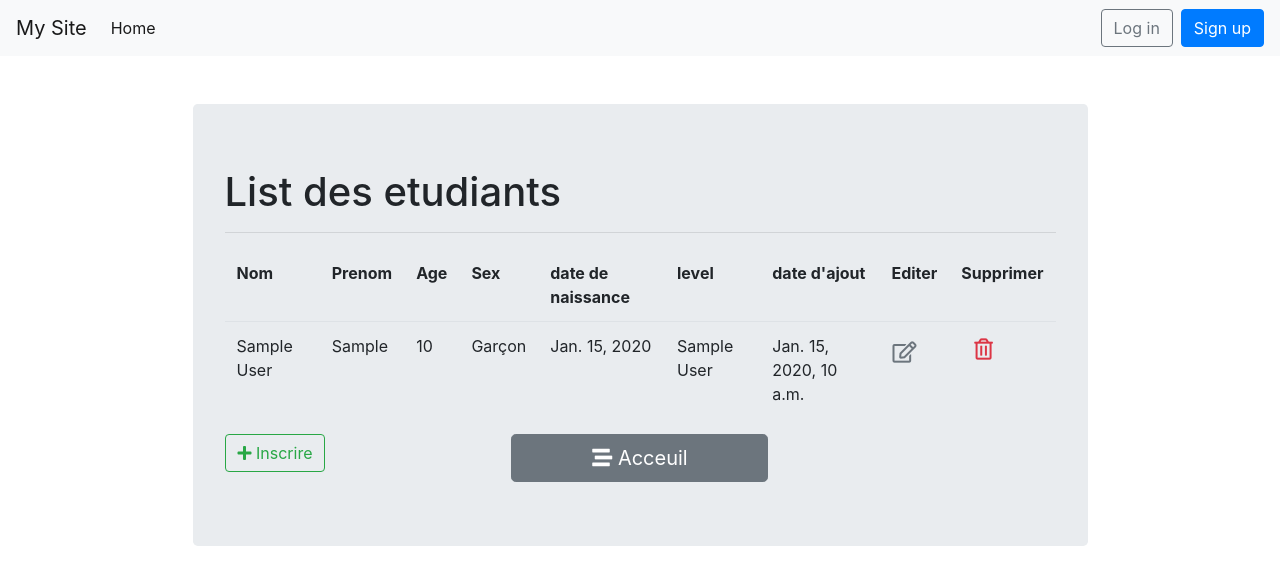
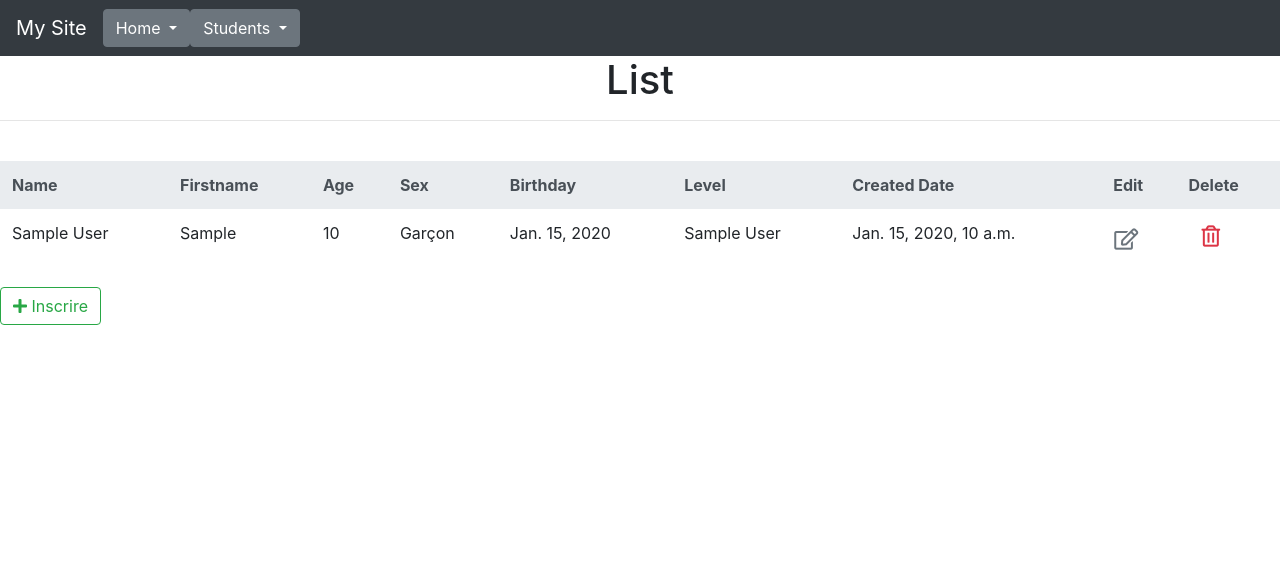
Before and after one commit to jou8/DjangoProject, a Django app: page /student/ in a window 1280 px wide. Shown: the top 585 px of the page. Run offline with Django 3.2, Linux system fonts and the light colour scheme; tables that the repository leaves empty hold one stand-in row (values such as "Sample post"); some libraries are stand-ins or nearby versions.

Commit message:
Modifications des templates

```diff
--- a/templates/base.html
+++ b/templates/base.html
@@ -8,7 +8,7 @@
     <title>{%block title%} {% endblock title%}</title>
 </head>
 <body>
-    <nav class="navbar navbar-expand-lg navbar-light bg-light">
+    <nav class="navbar navbar-expand-lg navbar-dark bg-dark">
         <a class="navbar-brand" href="{% url 'home'%}">My Site</a>
         <button class="navbar-toggler" type="button" data-toggle="collapse" data-target="#navbarSupportedContent" aria-controls="navbarSupportedContent" aria-expanded="false" aria-label="Toggle navigation">
           <span class="navbar-toggler-icon"></span>
@@ -17,37 +17,34 @@
       <div class="collapse navbar-collapse" id="navbarSupportedContent">
         <ul class="navbar-nav mr-auto">
           <li class="nav-item active">
-            <a class="nav-link" href="{% url 'home'%}">Home <span class="sr-only"></span></a>
-          </li>
-           <li class="nav-item">
-            {% if user.is_authenticated %}
-            <a class="nav-link" href="{% url 'student_list'%}">Student</a>
-            {% endif %}
-          </li>
-        </ul>
-          {% if user.is_authenticated %}
             <div class="dropdown">
               <button class="btn btn-secondary dropdown-toggle" type="button" id="dropdownMenuButton" data-toggle="dropdown" aria-haspopup="true" aria-expanded="false">
-                {{user.username}}
+                Home
               </button>
-              <div class="dropdown-menu dropdown-menu-right" aria-labelledby="dropdownMenuButton">
+              <div class="dropdown-menu" aria-labelledby="dropdownMenuButton">
+                <a class="dropdown-item" href="{% url 'register'%}">Sign Up</a>
+                <a class="dropdown-item" href="{% url 'login'%}">Login</a>
                 <a class="dropdown-item" href="{% url 'logout'%}">Logout</a>
               </div>
             </div>
-          {% else %}
-            <form class="form-inline my-2 my-lg-0">
-              <a href="{% url 'login' %}" class="btn btn-outline-secondary">Log in</a>
-              <a href="{% url 'register' %} "class="btn btn-primary ml-2"> Sign up </a>
-            </form>
-          {%endif%}
-      </div>
-    </nav>
-    <div class="container">
-      <div class="col-md-10 offset-md-1 mt-5">
-          <div class="jumbotron">
-              {%block content%} {%endblock content%}
+          </li>
+          <li class="nav-item">
+            <div class="dropdown">
+              <button class="btn btn-secondary dropdown-toggle" type="button" id="dropdownMenuButton" data-toggle="dropdown" aria-haspopup="true" aria-expanded="false">
+                Students
+              </button>
+              <div class="dropdown-menu" aria-labelledby="dropdownMenuButton">
+                <a class="dropdown-item" href="{% url 'student_insert'%}">Forms</a>
+                <a class="dropdown-item" href="{% url 'student_list'%}">List</a>
+                <a class="dropdown-item" href="{% url 'home'%}">Home</a>
               </div>
             </div>
+          </li>
+        </ul>
+        {%block nav%}{%endblock nav%}
+
+    </nav>
+    {%block content%} {%endblock content%}
   </div>
   <script src="https://code.jquery.com/jquery-3.4.1.slim.min.js" integrity="sha384-J6qa4849blE2+poT4WnyKhv5vZF5SrPo0iEjwBvKU7imGFAV0wwj1yYfoRSJoZ+n" crossorigin="anonymous"></script>
   <script src="https://cdn.jsdelivr.net/npm/popper.js@1.16.0/dist/umd/popper.min.js" integrity="sha384-Q6E9RHvbIyZFJoft+2mJbHaEWldlvI9IOYy5n3zV9zzTtmI3UksdQRVvoxMfooAo" crossorigin="anonymous"></script>
--- a/templates/student_register/student_list.html
+++ b/templates/student_register/student_list.html
@@ -6,20 +6,21 @@
 
 
 {% block content%}
-    <h1>List des etudiants</h1>
+    <h1 style="text-align: center; text-shadow: inherit;">List </h1>
     <hr>
-    <table class="table table-borderless">
-        <thead class="border-bottom font-weight-bold">
+    <br>
+    <table class="table table-borderless ">
+        <thead class="thead-light">
             <tr>
-                <td>Nom</td>
-                <td>Prenom</td>
-                <td>Age</td>
-                <td>Sex</td>
-                <td>date de naissance</td>
-                <td>level</td>
-                <td>date d'ajout</td>
-                <td>Editer</td>
-                <td>Supprimer</td>
+                <th>Name</th>
+                <th>Firstname</th>
+                <th>Age</th>
+                <th>Sex</th>
+                <th>Birthday</th>
+                <th>Level</th>
+                <th>Created Date</th>
+                <th>Edit</th>
+                <th>Delete</th>
 
             </tr>
         </thead>
@@ -54,13 +55,6 @@
             <a href="{% url 'student_insert' %}" class="btn btn-outline-success">
                 <i class="fas fa-plus"></i> Inscrire
             </a>
-
-        </div>
-
-        <div class="col-md-4">
-            <a href="{% url 'home'%}" class="btn btn-secondary btn-block btn-lg">
-                <i class="fas fa-stream"></i> Acceuil
-            </a>
         </div>
     </div>
 
```
Also changed, not shown: templates/home.html (+24 -1 lines), templates/registration/login.html (+18 -0 lines), templates/registration/register.html (+16 -0 lines), templates/student_register/student_form.html (+7 -11 lines). Lines whose indentation alone changed are shown as unchanged.
